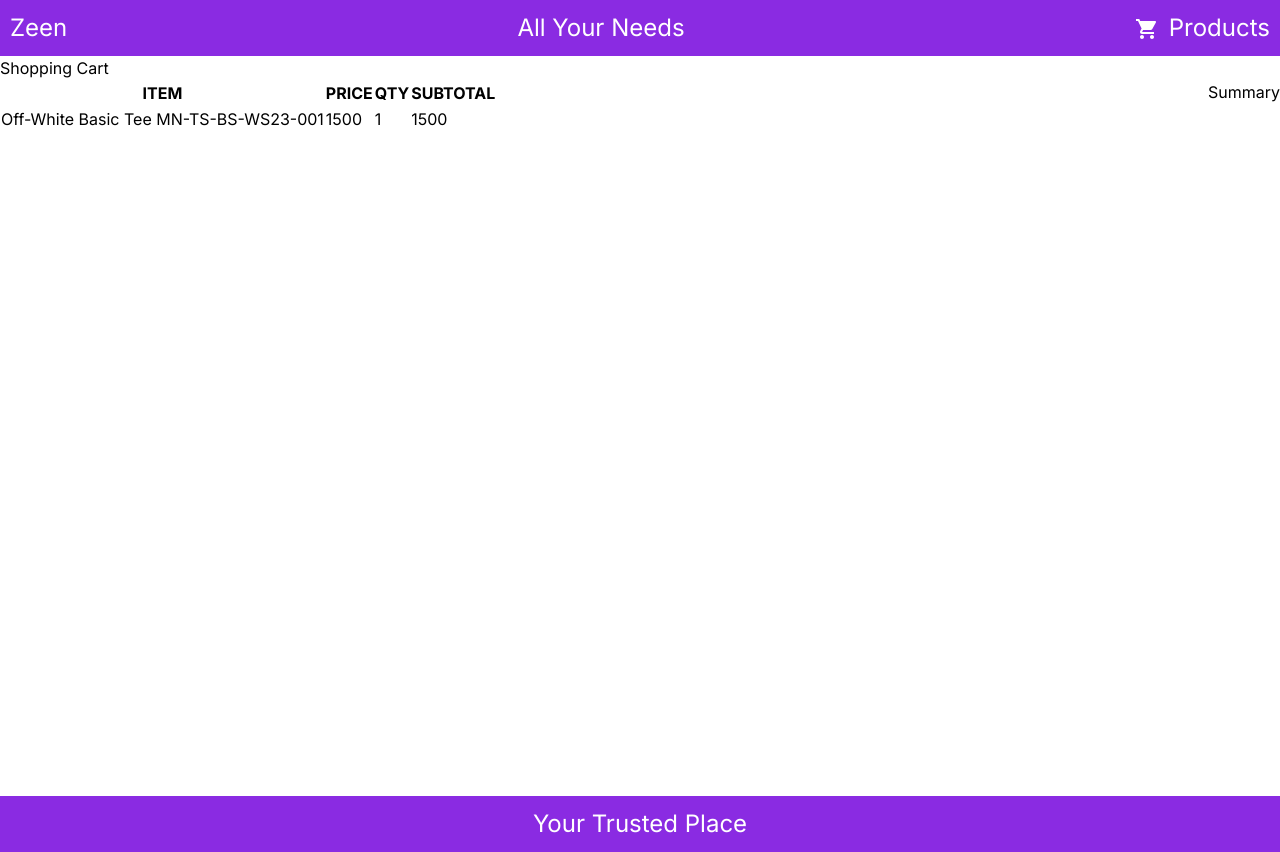
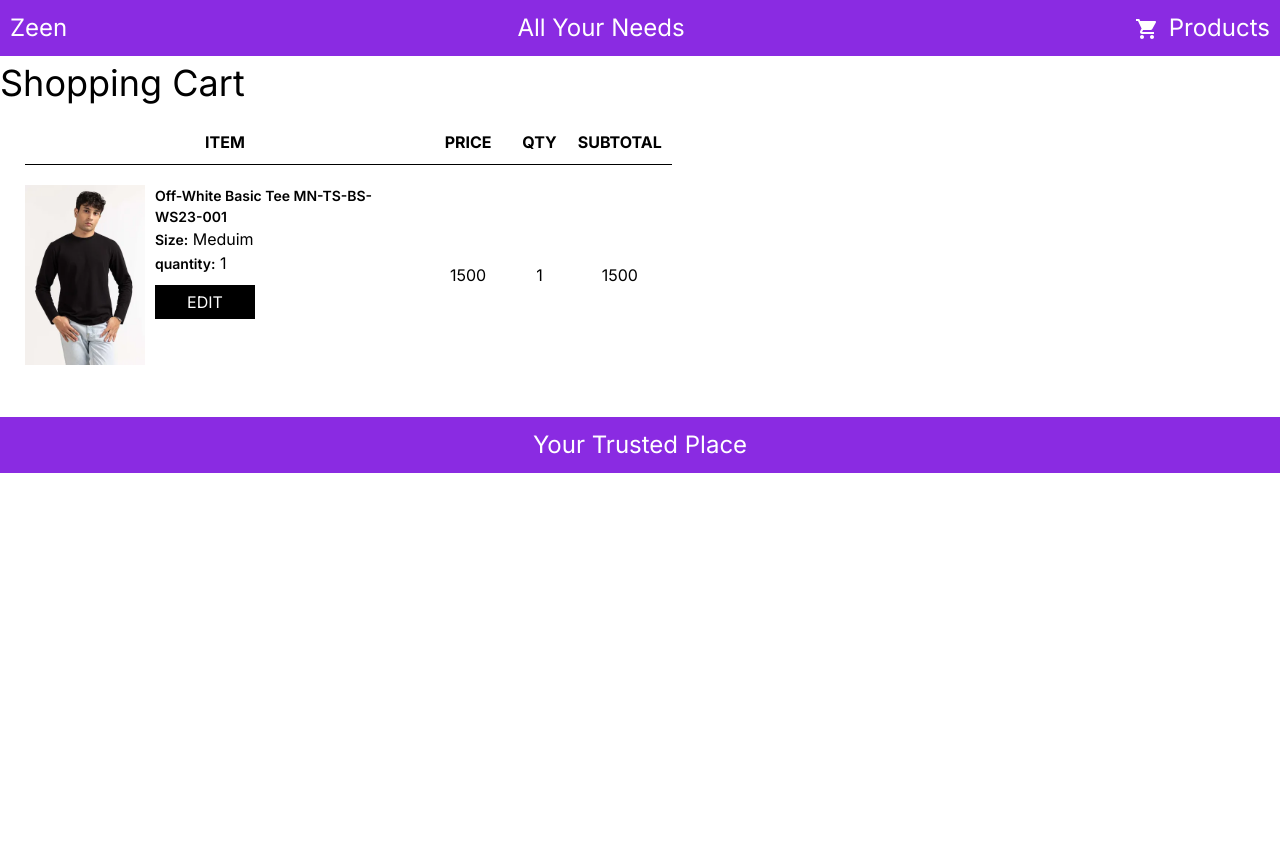
Before and after one commit to ali1452/next-app, a Next.js app: page /cart in a window 1280 px wide. After the commit the page ends 800 px from the top, so only its background shows below. Built offline with nearby package versions, Linux system fonts and the light colour scheme.

Commit message:
UI work cart

```diff
--- a/src/component/footer/footer.module.scss
+++ b/src/component/footer/footer.module.scss
@@ -5,5 +5,5 @@
     justify-content: center;
     padding: 10px;
     font-size: 24px;
-    margin-top: calc(100vh - 136px);
+    margin-top: 2rem;
 }
--- /dev/null
+++ b/src/container/CartComp/cart.module.scss
@@ -0,0 +1,62 @@
+.cart_container{
+    .cart_heading{
+        font-size: 36px;
+        font-weight: 400;
+    }
+
+    .detail_container{
+        display: flex;
+        justify-content: space-between;
+        width: 25rem;
+        margin: 10px 25px;
+
+        th{
+            padding: 10px;
+        }
+
+        .item_container{
+            display: flex;
+            width: 25rem;
+            padding: 20px 0px;
+        }
+
+        .detail_box{
+            margin: 0px 10px;
+
+
+        }
+
+        .bold_text{
+            font-size: 14px;
+            font-weight: 600;
+        }
+
+        .edit_btn{
+            background-color: #000;
+            color: #fff;
+            text-transform: uppercase;
+            cursor: pointer;
+            text-align: center;
+            width: 100px;
+            padding: 5px;
+            margin-top: 10px;
+        }
+    }
+
+    .price{
+        padding: 0px 25px;
+    }
+
+    .qty{
+        padding: 0px 25px;
+    }
+
+    .sub_total{
+        padding: 0px 25px;
+        text-align: center;
+    }
+
+
+
+
+}
--- a/src/container/CartComp/index.tsx
+++ b/src/container/CartComp/index.tsx
@@ -1,17 +1,18 @@
 import React from 'react'
 import { productData } from '../mainLayout/productdata'
+import style from './cart.module.scss'
 
 type Props = {}
 
 const CartComp = (props: Props) => {
     const product = productData[0]
   return (
-    <div>
-        <p className={''}>Shopping Cart</p>
-        <div style={{display:'flex',justifyContent:'space-between'}}>
+    <div className={style.cart_container} >
+        <p className={style.cart_heading}>Shopping Cart</p>
+        <div className={style.detail_container}>
         <table>
          <thead>
-         <tr>
+         <tr style={{borderBottom:'1px solid #000', marginBottom:'10px'}}>
          <th>ITEM</th>
          <th>PRICE</th>
          <th>QTY</th>
@@ -20,16 +21,28 @@ const CartComp = (props: Props) => {
          </thead>
        <tbody>
        <tr>
-       <td>{product.name}</td>
-       <td>{product.price}</td>
-       <td>1</td>
-       <td>{product.price}</td>
+       <td className={style.item_container}>
+        <div>
+        <p style={{width:'120px'}}><img src={product.url} /></p>
+        </div>
+        <div className={style.detail_box}>
+        <p className={style.bold_text}>{product.name}</p>
+        <p><span className={style.bold_text}>Size:</span> Meduim</p>
+        <p><span className={style.bold_text}>quantity:</span> 1</p>
+        <p className={style.edit_btn}>edit</p>
+        </div>
+        </td>
+       <td className={style.price}>
+        <span>{product.price}</span>
+        </td>
+       <td className={style.qty}>1</td>
+       <td className={style.sub_total}>{product.price}</td>
        </tr>
       </tbody>
      </table>
-     <div>
+     {/* <div>
         <p>Summary</p>
-     </div>
+     </div> */}
      </div>
     </div>
   )
```
